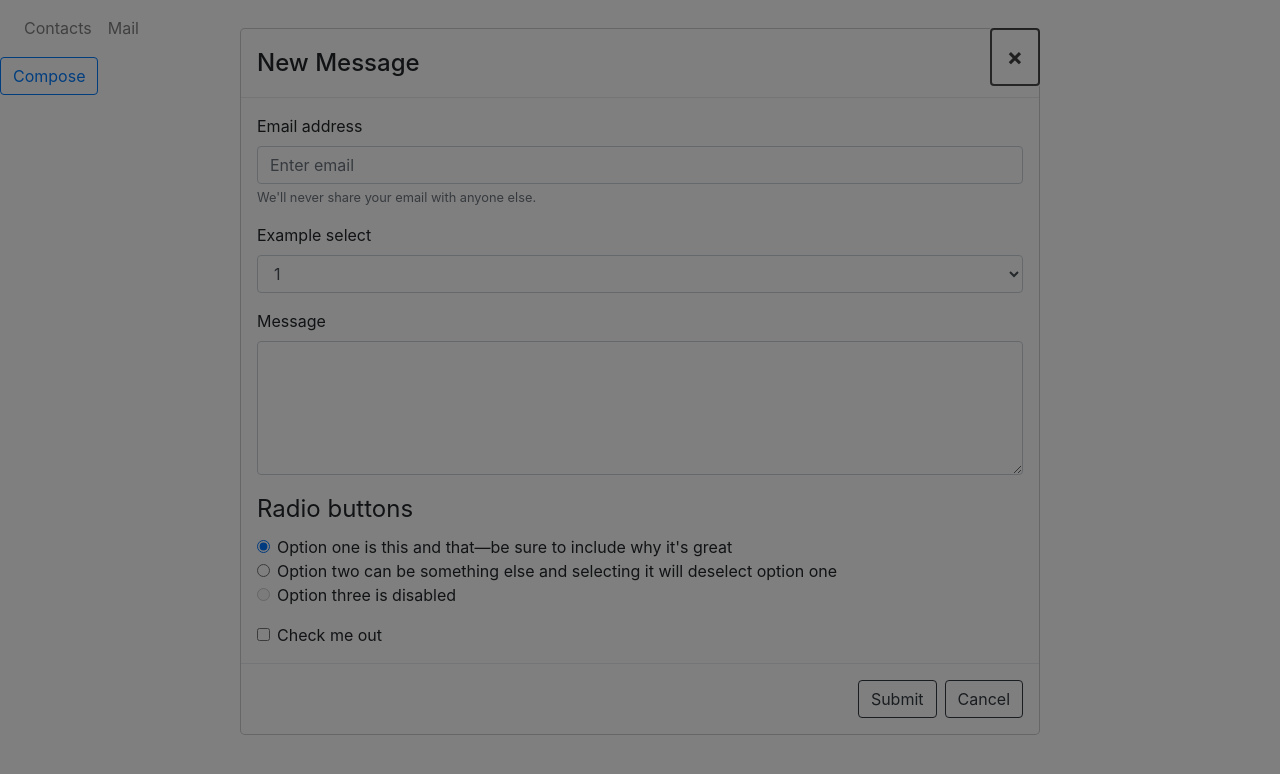
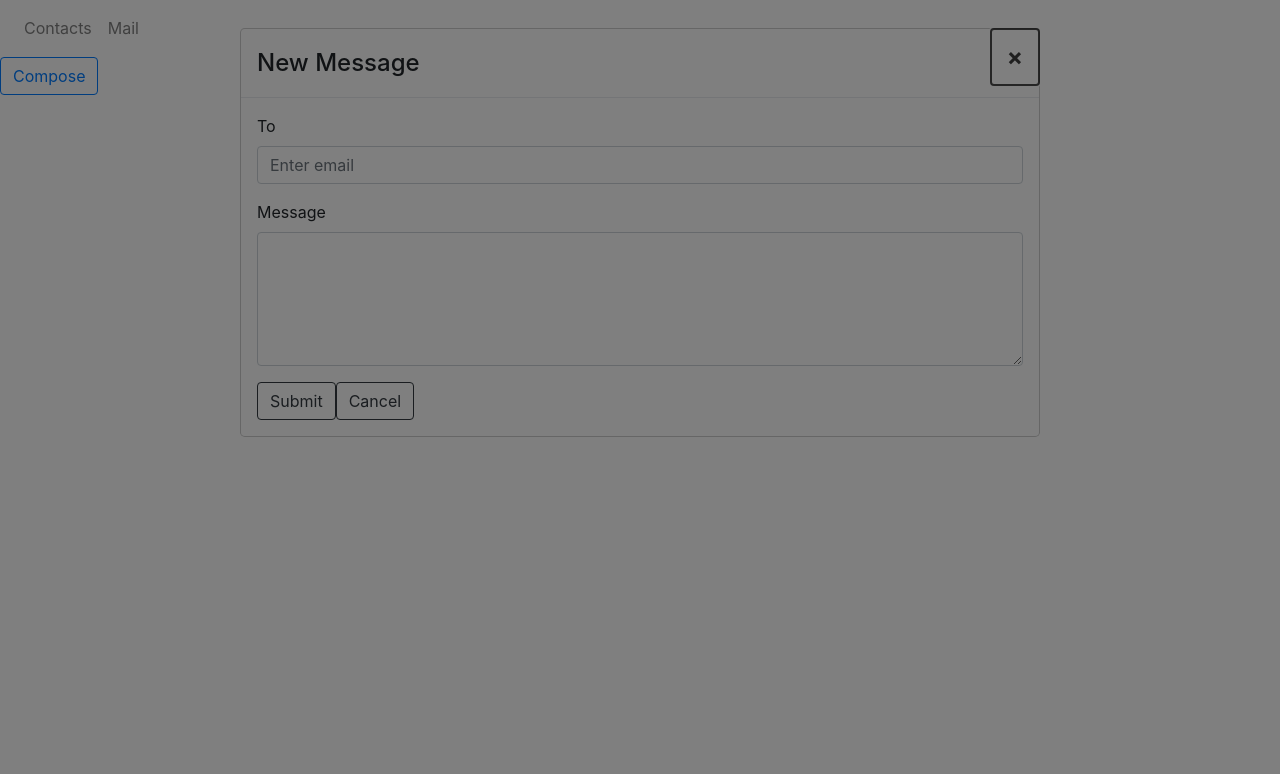
Before and after one commit to pacosner/pc-messaging, an Angular app: page / in a window 1280 px wide. Both pictures are taken after a click on the button "Compose". Shown: the top 774 px of the page. Built offline with nearby package versions, Linux system fonts and the light colour scheme.

Commit message:
restful services

```diff
--- a/src/app/app.module.ts
+++ b/src/app/app.module.ts
@@ -9,8 +9,8 @@ import { ContactListComponent } from './contacts/contact-list/contact-list.compo
 import { MessagesComponent } from './messages/messages.component';
 import { SendMessageComponent } from './messages/send-message/send-message.component';
 import {NgbModule} from '@ng-bootstrap/ng-bootstrap';
-import { NgbdModalContent } from './messages/send-message/send-message.component'
-
+import { NgbdModalContent } from './messages/send-message/send-message.component';
+import { MessageService } from './messages/message.service';
 
 @NgModule({
   declarations: [
@@ -28,7 +28,7 @@ import { NgbdModalContent } from './messages/send-message/send-message.component
     NgbModule.forRoot()
   ],
   entryComponents: [NgbdModalContent],
-  providers: [],
+  providers: [MessageService],
   bootstrap: [AppComponent]
 })
 export class AppModule { }
--- a/src/app/messages/message.ts
+++ b/src/app/messages/message.ts
@@ -1,6 +1,6 @@
 export class Message {
     _id?: string;
-    arrived: string;
+    timeStamp: Date;
     from: string;
     to: string;
   }
--- a/src/app/messages/send-message/send-message-form.ts.html
+++ b/src/app/messages/send-message/send-message-form.ts.html
@@ -5,53 +5,18 @@
     </button>
 </div>
 <div class="modal-body">
-    <form>
+    <form #addMessageForm="ngForm" (ngSubmit)="onSubmit()">
         <div class="form-group">
-            <label for="exampleInputEmail1">Email address</label>
-            <input type="email" class="form-control" id="exampleInputEmail1" aria-describedby="emailHelp" placeholder="Enter email">
-            <small id="emailHelp" class="form-text text-muted">We'll never share your email with anyone else.</small>
+            <label for="exampleInputEmail1">To</label>
+            <input type="email" [(ngModel)]="message.to" class="form-control" name="to" aria-describedby="emailHelp" placeholder="Enter email">
         </div>
 
         <div class="form-group">
-            <label for="exampleSelect1">Example select</label>
-            <select class="form-control" id="exampleSelect1">
-                <option>1</option>
-                <option>2</option>
-                <option>3</option>
-                <option>4</option>
-                <option>5</option>
-            </select>
+            <label for="exampleTextarea">Message</label>
+            <textarea [(ngModel)]="message.body"  class="form-control" name="body" id="exampleTextarea" rows="5"></textarea>
         </div>
-        <div class="form-group">
-            <label for="exampleTextarea">Message</label>
-            <textarea class="form-control" id="exampleTextarea" rows="5"></textarea>
-        </div>
-        <fieldset class="form-group">
-            <legend>Radio buttons</legend>
-            <div class="form-check">
-                <label class="form-check-label">
-                    <input type="radio" class="form-check-input" name="optionsRadios" id="optionsRadios1" value="option1" checked> Option one is this and that&mdash;be sure to include why it's great
-                </label>
-            </div>
-            <div class="form-check">
-                <label class="form-check-label">
-                    <input type="radio" class="form-check-input" name="optionsRadios" id="optionsRadios2" value="option2"> Option two can be something else and selecting it will deselect option one
-                </label>
-            </div>
-            <div class="form-check disabled">
-                <label class="form-check-label">
-                    <input type="radio" class="form-check-input" name="optionsRadios" id="optionsRadios3" value="option3" disabled> Option three is disabled
-                </label>
-            </div>
-        </fieldset>
-        <div class="form-check">
-            <label class="form-check-label">
-                <input type="checkbox" class="form-check-input"> Check me out
-            </label>
-        </div>
+
+        <button type="submit" class="btn btn-outline-dark">Submit</button>
+        <button type="button" class="btn btn-outline-dark" (click)="activeModal.close('Close click')">Cancel</button>
     </form>
 </div>
-<div class="modal-footer">
-    <button type="button" class="btn btn-outline-dark" (click)="activeModal.close('Close click')">Submit</button>
-    <button type="button" class="btn btn-outline-dark" (click)="activeModal.close('Close click')">Cancel</button>
-</div>
--- a/src/app/messages/send-message/send-message.component.ts
+++ b/src/app/messages/send-message/send-message.component.ts
@@ -1,15 +1,29 @@
-import {Component, Input} from '@angular/core';
+import {Component, Input, ViewChild} from '@angular/core';
 
 import {NgbModal, NgbActiveModal, NgbModalOptions} from '@ng-bootstrap/ng-bootstrap';
+import {NgForm} from '@angular/forms';
+import {Action} from 'rxjs/scheduler/Action';
+import {MessageService} from '../message.service';
+import {Message} from '../message';
 
 @Component({
   selector: 'ngbd-modal-content',
   templateUrl: `./send-message-form.ts.html`
 })
 export class NgbdModalContent {
-  @Input() name;
+  @Input() message: Message;
+  @ViewChild('addMessageForm') addMessageForm : NgForm;
 
-  constructor(public activeModal: NgbActiveModal) {}
+  constructor(public activeModal: NgbActiveModal, private messageService: MessageService) {
+    this.message = new Message();
+  }
+
+  onSubmit(){
+    this.messageService.createMessage(this.message).then((message: Message) => {
+      this.activeModal.close();
+    });
+  }
+
 }
 
 @Component({
@@ -26,4 +40,5 @@ export class SendMessageComponent {
     const modalRef = this.modalService.open(NgbdModalContent, options);
     modalRef.componentInstance.name = 'World';
   }
+
 }
--- a/src/index.html
+++ b/src/index.html
@@ -2,7 +2,7 @@
 <html lang="en">
 <head>
   <meta charset="utf-8">
-  <title>Title Here</title>
+  <title>PC Messaging</title>
   <base href="/">
   <meta name="viewport" content="width=device-width, initial-scale=1">
   <link rel="icon" type="image/x-icon" href="favicon.ico">
```
